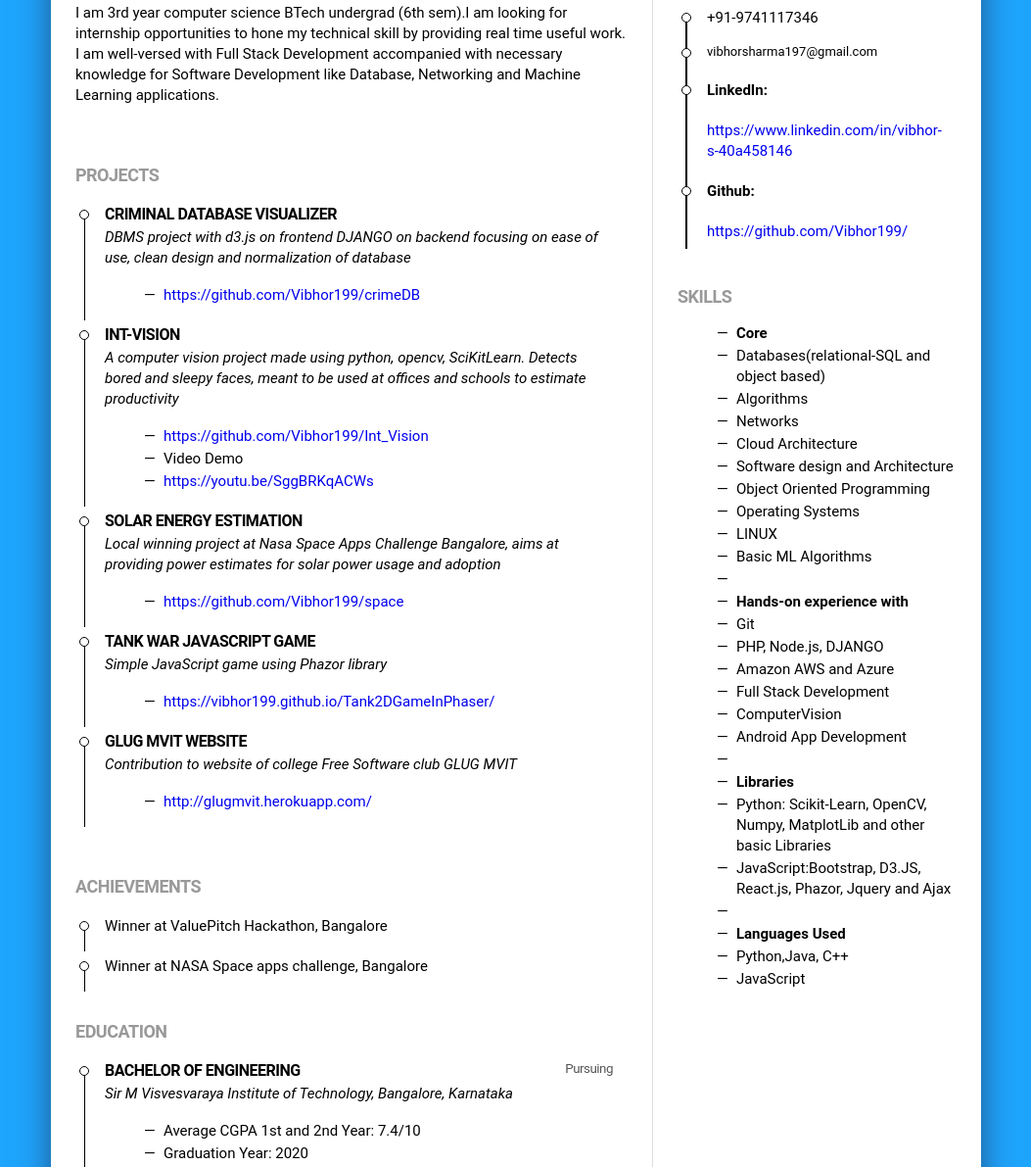
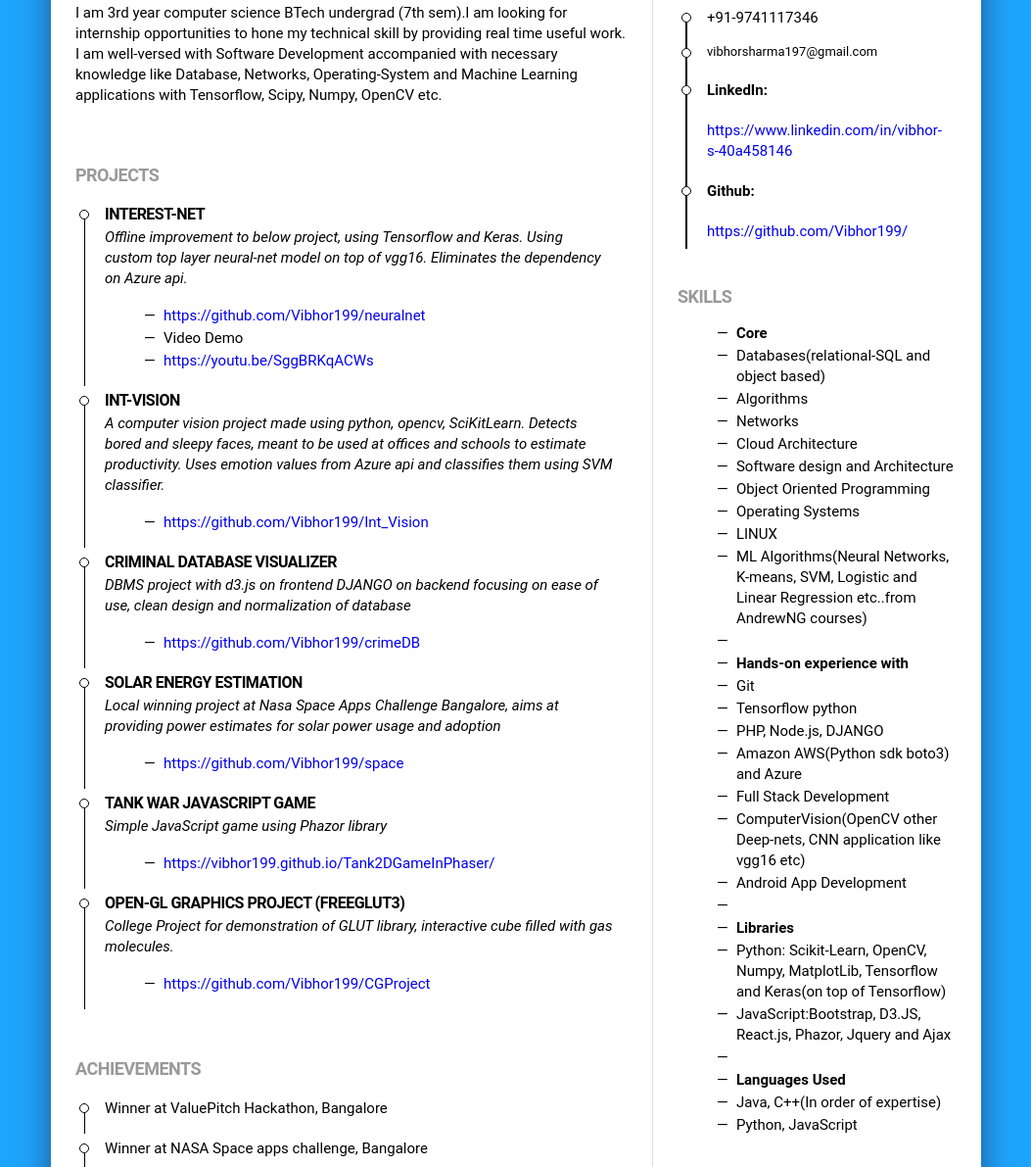
Before and after one commit to Vibhor199/Vibhor199.github.io, a plain HTML site: page index.html in a window 1280 px wide. Shown: the part 231-1422 px from the top of the page at 98% size, without its empty margins (113-1166 px from the left). Drawn offline with Linux system fonts and the light colour scheme.

Commit message:
touch up

```diff
--- a/index.html
+++ b/index.html
@@ -12,10 +12,32 @@
     <div class="column">
       <section>
         <h2>Summary</h2>
-        <p>I am 3rd year computer science BTech undergrad (6th sem).I am looking for internship opportunities to hone my technical skill by providing real time useful work. I am well-versed with Full Stack Development accompanied with necessary knowledge for Software Development like Database, Networking and Machine Learning applications.</p>
+        <p>I am 3rd year computer science BTech undergrad (7th sem).I am looking for internship opportunities to hone my technical skill by providing real time useful work. I am well-versed with Software Development accompanied with necessary knowledge like Database, Networks, Operating-System and Machine Learning applications with Tensorflow, Scipy, Numpy, OpenCV etc.</p>
       </section>
       <section>
         <h2>Projects</h2>
+        <div class="timeline">
+          <span class="line"></span>
+          <div class="timeline-item">
+            <h3>Interest-Net</h3>
+            <p><em>Offline improvement to below project, using Tensorflow and Keras. Using custom top layer neural-net model on top of vgg16. Eliminates the dependency on Azure api.</em></p>
+            <ul>
+              <li><a href="https://github.com/Vibhor199/neuralnet">https://github.com/Vibhor199/neuralnet</a></li>
+              <li>Video Demo</li>
+              <li><a href="https://youtu.be/SggBRKqACWs">https://youtu.be/SggBRKqACWs</a></li>
+            </ul>
+          </div>
+        </div>
+        <div class="timeline">
+          <span class="line"></span>
+          <div class="timeline-item">
+            <h3>INT-Vision</h3>
+            <p><em>A computer vision project made using python, opencv, SciKitLearn. Detects bored and sleepy faces, meant to be used at offices and schools to estimate productivity. Uses emotion values from Azure api and classifies them using SVM classifier.</em></p>
+            <ul>
+              <li><a href="https://github.com/Vibhor199/Int_Vision">https://github.com/Vibhor199/Int_Vision</a></li>
+            </ul>
+          </div>
+        </div>
         <div class="timeline">
           <span class="line"></span>
           <div class="timeline-item">
@@ -23,18 +45,6 @@
             <p><em>DBMS project with d3.js on frontend DJANGO on backend focusing on ease of use, clean design and normalization of database</em></p>
             <ul>
               <li><a href="https://github.com/Vibhor199/crimeDB">https://github.com/Vibhor199/crimeDB</a></li>
-            </ul>
-          </div>
-        </div>
-        <div class="timeline">
-          <span class="line"></span>
-          <div class="timeline-item">
-            <h3>INT-Vision</h3>
-            <p><em>A computer vision project made using python, opencv, SciKitLearn. Detects bored and sleepy faces, meant to be used at offices and schools to estimate productivity</em></p>
-            <ul>
-              <li><a href="https://github.com/Vibhor199/Int_Vision">https://github.com/Vibhor199/Int_Vision</a></li>
-              <li>Video Demo</li>
-              <li><a href="https://youtu.be/SggBRKqACWs">https://youtu.be/SggBRKqACWs</a></li>
             </ul>
           </div>
         </div>
@@ -61,18 +71,16 @@
         <div class="timeline">
           <span class="line"></span>
           <div class="timeline-item">
-            <h3>GLUG MVIT Website</h3>
-            <p><em>Contribution to website of college Free Software club GLUG MVIT</em></p>
+            <h3>OPEN-GL graphics project (Freeglut3)</h3>
+            <p><em>College Project for demonstration of GLUT library, interactive cube filled with gas molecules.</em></p>
             <ul>
-              <li><a href="http://glugmvit.herokuapp.com/">http://glugmvit.herokuapp.com/</a></li>
+              <li><a href="https://github.com/Vibhor199/CGProject">https://github.com/Vibhor199/CGProject</a></li>
             </ul>
           </div>
         </div>
       </section>
-
             <section>
               <h2>Achievements</h2>
-
               <div class="timeline">
                 <span class="line"></span>
                 <div class="timeline-item">
@@ -85,13 +93,7 @@
                   Winner at NASA Space apps challenge, Bangalore
                 </div>
               </div>
-
-
-
             </section>
-
-
-
       <section>
         <h2>Education</h2>
         <div class="timeline">
@@ -100,7 +102,7 @@
             <h3>Bachelor of Engineering <small style="color: #555">Pursuing</small> </h3>
             <p><em>Sir M Visvesvaraya Institute of Technology, Bangalore, Karnataka</em></p>
             <ul>
-              <li>Average CGPA 1st and 2nd Year: 7.4/10</li>
+              <li>Average CGPA 1st and 2nd Year and 3rd year beginning semester: 7.4/10</li>
               <li>Graduation Year: 2020</li>
             </ul>
           </div>
@@ -154,23 +156,24 @@
         <li>Object Oriented Programming</li>
         <li>Operating Systems</li>
         <li>LINUX</li>
-        <li>Basic ML Algorithms</li>
+        <li>ML Algorithms(Neural Networks, K-means, SVM, Logistic and Linear Regression etc..from AndrewNG courses)</li>
         <li><br></li>
         <li><strong>Hands-on experience with</strong></li>
         <li>Git</li>
+        <li>Tensorflow python</li>
         <li>PHP, Node.js, DJANGO</li>
-        <li>Amazon AWS and Azure</li>
+        <li>Amazon AWS(Python sdk boto3) and Azure</li>
         <li>Full Stack Development</li>
-        <li>ComputerVision</li>
+        <li>ComputerVision(OpenCV other Deep-nets, CNN application like vgg16 etc)</li>
         <li>Android App Development</li>
         <li><br></li>
         <li><strong>Libraries</strong></li>
-          <li>Python: Scikit-Learn, OpenCV, Numpy, MatplotLib and other basic Libraries</li>
+          <li>Python: Scikit-Learn, OpenCV, Numpy, MatplotLib, Tensorflow and Keras(on top of Tensorflow)</li>
           <li>JavaScript:Bootstrap, D3.JS, React.js, Phazor, Jquery and Ajax</li>
           <li><br></li>
           <li><strong>Languages Used</strong></li>
-          <li>Python,Java, C++</li>
-          <li>JavaScript</li>
+          <li>Java, C++(In order of expertise)</li>
+          <li>Python, JavaScript</li>
         </ul>
       </section>
     </div>
```
